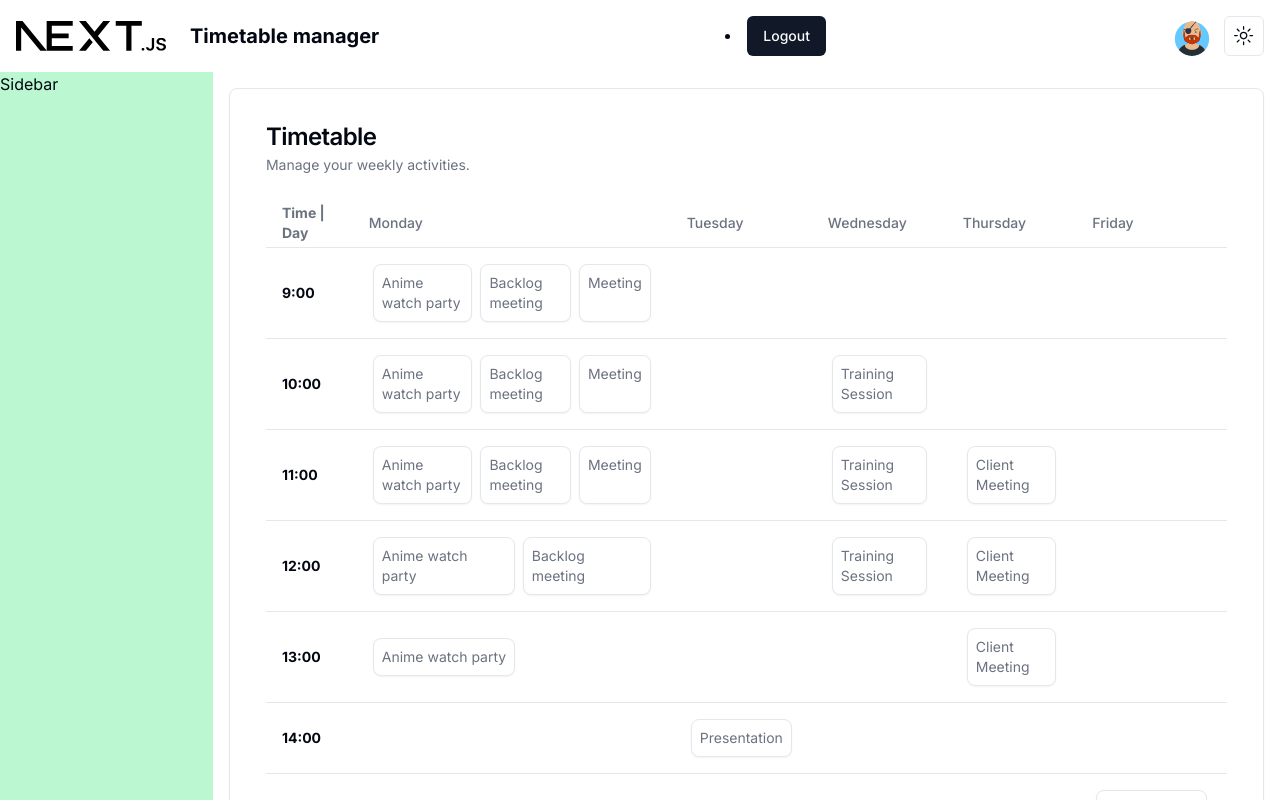
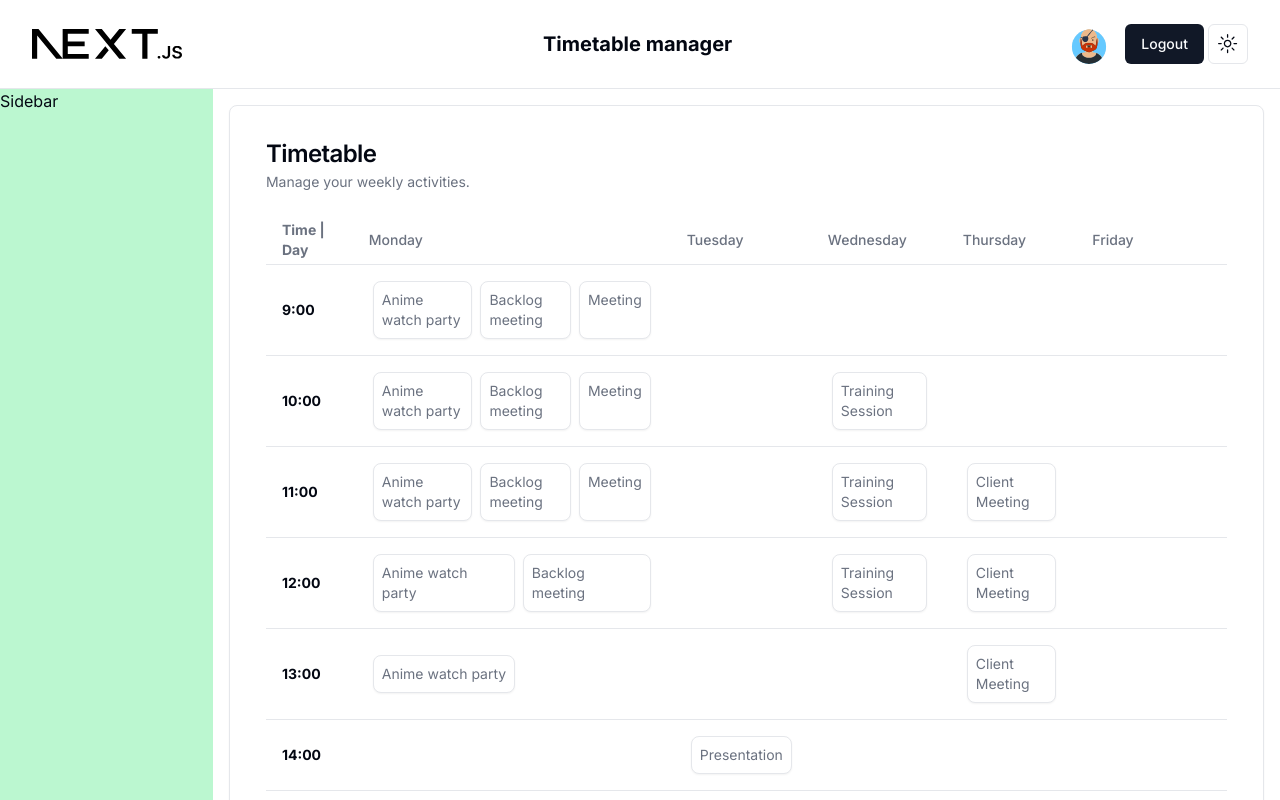
Before and after one commit to sustertine/timetable-manager, a Next.js app: page / in a window 1280 px wide. Shown: the top 800 px of the page. Built offline with nearby package versions, Linux system fonts and the light colour scheme.

Commit message:
header improvement

```diff
--- a/package.json
+++ b/package.json
@@ -15,6 +15,7 @@
     "@radix-ui/react-icons": "^1.3.0",
     "@radix-ui/react-navigation-menu": "^1.1.4",
     "@radix-ui/react-scroll-area": "^1.0.5",
+    "@radix-ui/react-separator": "^1.0.3",
     "@radix-ui/react-slot": "^1.0.2",
     "@radix-ui/react-tooltip": "^1.0.7",
     "class-variance-authority": "^0.7.0",
--- a/src/app/page.tsx
+++ b/src/app/page.tsx
@@ -2,6 +2,7 @@
 import {Activity} from "@/models/activity.model";
 import TopNav from "@/components/top-nav";
 import {Day} from "@/models/day.enum";
+import {Separator} from "@/components/ui/separator";
 
 export default function Home() {
     const activities: Activity[] = [
@@ -64,8 +65,9 @@
     ];
   return (
       <div className="flex flex-col h-screen">
-        <header>
+        <header className="sticky top-0 z-50 bg-background bg-opacity-0">
             <TopNav />
+            <Separator />
         </header>
         <div className="flex flex-grow md:flex-row flex-col">
           <aside className="bg-green-200 md:w-64 w-full">Sidebar</aside>
--- a/src/components/top-nav.tsx
+++ b/src/components/top-nav.tsx
@@ -1,68 +1,40 @@
+"use client";
+
 import React from 'react';
 import {
     NavigationMenu,
     NavigationMenuContent,
-    NavigationMenuIndicator,
-    NavigationMenuItem,
-    NavigationMenuLink,
-    NavigationMenuList,
+    NavigationMenuItem, NavigationMenuList,
     NavigationMenuTrigger,
-    NavigationMenuViewport,
 } from "@/components/ui/navigation-menu"
+import {Button} from "@/components/ui/button";
+import Image from "next/image";
 import {Avatar, AvatarFallback, AvatarImage} from "@/components/ui/avatar";
 import {ModeToggle} from "@/components/mode-toggle";
-import {Button} from "@/components/ui/button";
-import Image from "next/image";
 
 const TopNav = () => {
-    const useAuth = () => {
-        const user = {name: 'John Doe', email: 'john.doe@example.com'};
-
-        const login = () => {
-            console.log('Logging in...');
-        };
-
-        const signup = () => {
-            console.log('Signing up...');
-        };
-
-        const logout = () => {
-            console.log('Logging out...');
-        };
-
-        return {user, login, signup, logout};
-    };
-
-    const {user, login, signup, logout} = useAuth();
 
     return (
-        <div className="flex items-center justify-between p-4">
-            <div className="flex items-center">
+            <div className="max-w-7xl mx-auto py-6 px-4 sm:px-6 lg:px-8">
+                <div className="flex items-center justify-between">
                     <Image src="/next.svg" alt="Logo" width={150} height={75} className="mr-6"/>
                     <h1 className="text-xl font-bold">Timetable manager</h1>
-            </div>
                     <NavigationMenu>
-                {!user ? (
-                    <>
-                        <NavigationMenuTrigger asChild>
-                            <Button>Login</Button>
-                        </NavigationMenuTrigger>
+                        <NavigationMenuList>
                             <NavigationMenuItem>
-                            <Button>Sign Up</Button>
-                        </NavigationMenuItem>
-                    </>
-                ) : (
-                    <NavigationMenuItem>
-                        <Button>Logout</Button>
-                    </NavigationMenuItem>
-                )}
-            </NavigationMenu>
-            <div className="flex items-center">
                                 <Avatar className="mr-3">
                                     <AvatarImage src="/avatar.svg" />
                                     <AvatarFallback>CN</AvatarFallback>
                                 </Avatar>
-                <ModeToggle/>
+                            </NavigationMenuItem>
+                            <NavigationMenuItem>
+                                <Button>Logout</Button>
+                            </NavigationMenuItem>
+                            <NavigationMenuItem>
+                                <ModeToggle />
+                            </NavigationMenuItem>
+                        </NavigationMenuList>
+                    </NavigationMenu>
                 </div>
             </div>
     );
--- /dev/null
+++ b/src/components/ui/separator.tsx
@@ -0,0 +1,31 @@
+"use client"
+
+import * as React from "react"
+import * as SeparatorPrimitive from "@radix-ui/react-separator"
+
+import { cn } from "@/lib/utils"
+
+const Separator = React.forwardRef<
+  React.ElementRef<typeof SeparatorPrimitive.Root>,
+  React.ComponentPropsWithoutRef<typeof SeparatorPrimitive.Root>
+>(
+  (
+    { className, orientation = "horizontal", decorative = true, ...props },
+    ref
+  ) => (
+    <SeparatorPrimitive.Root
+      ref={ref}
+      decorative={decorative}
+      orientation={orientation}
+      className={cn(
+        "shrink-0 bg-border",
+        orientation === "horizontal" ? "h-[1px] w-full" : "h-full w-[1px]",
+        className
+      )}
+      {...props}
+    />
+  )
+)
+Separator.displayName = SeparatorPrimitive.Root.displayName
+
+export { Separator }
```
Also changed, not shown: 1 other file (tests, documents, lock files or other folders). Lines whose indentation alone changed are shown as unchanged.
